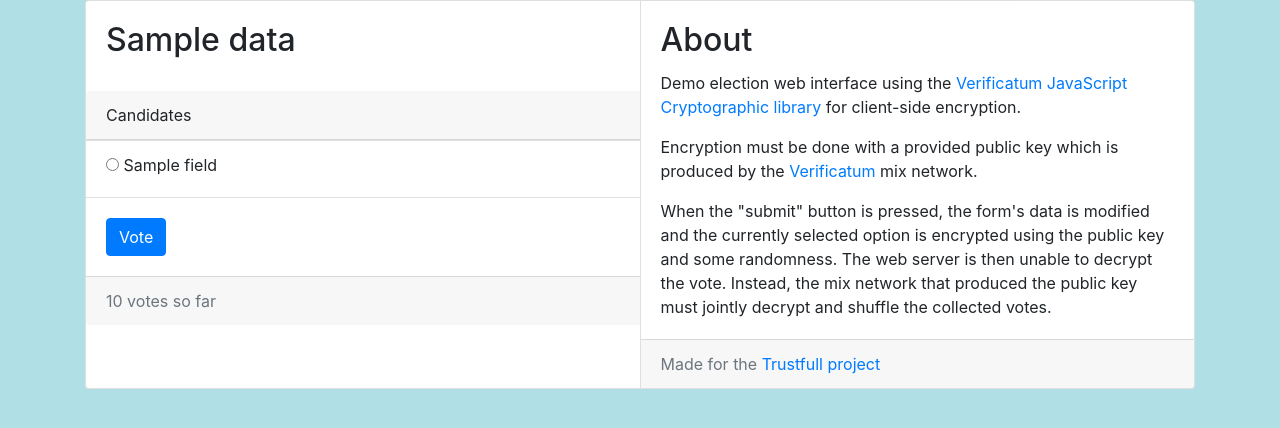
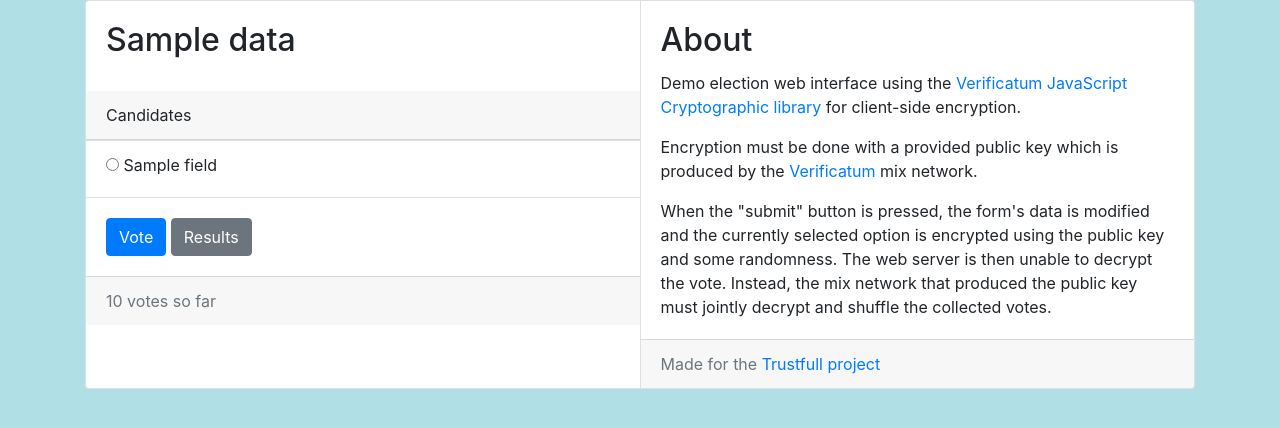
Before and after one commit to kth-tcs/trustfull-demonstrator, a Flask app: template webdemo/templates/poll.html in a window 1280 px wide. Shown: the top 428 px of the page. Run offline with Flask 2, Linux system fonts and the light colour scheme; the template is opened without the code that fills it: most values are stand-ins (such as "Sample title", 1, 10 or a date in 2020); some libraries are stand-ins or nearby versions.

Commit message:
Add 'Results' button

```diff
--- a/webdemo/templates/poll.html
+++ b/webdemo/templates/poll.html
@@ -32,6 +32,7 @@
                     </ul>
                     <div class="card-body">
                         <button type="submit" class="btn btn-primary">Vote</button>
+                        <a href="/results" class="btn btn-secondary">Results</a>
                     </div>
                     <div class="card-footer text-muted">
                         {{ stats.nvotes }} votes so far
```
